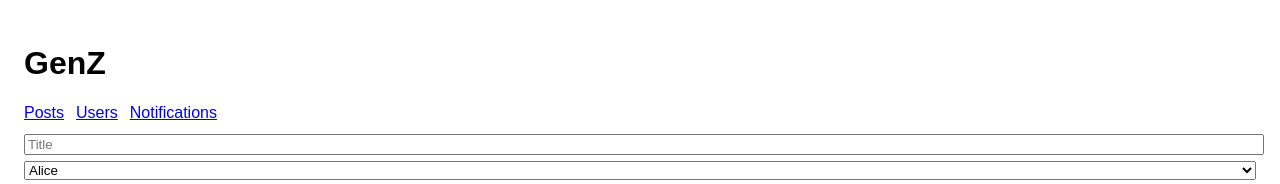
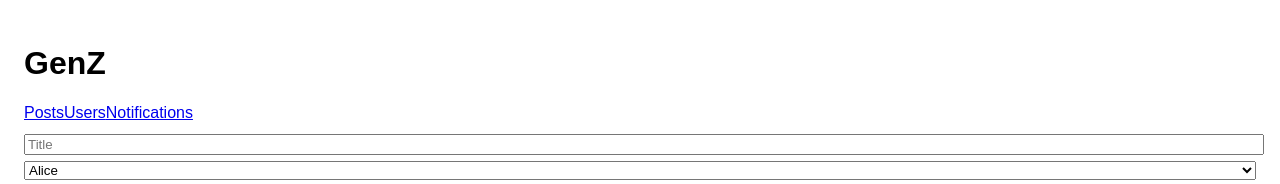
Before and after one commit to acciojob/social-media-handesaurabh, a React app: page / in a window 1280 px wide. Shown: the top 184 px of the page. Built offline with nearby package versions, Linux system fonts and the light colour scheme.

Commit message:
Update App.js

```diff
--- a/src/components/App.js
+++ b/src/components/App.js
@@ -56,7 +56,9 @@ function AppContent() {
     <div className="App">
       <header>
         <h1>GenZ</h1>
-        <Nav />
+        <a href="/" onClick={e => { e.preventDefault(); navigate('/'); }}>Posts</a>
+        <a href="/users" onClick={e => { e.preventDefault(); navigate('/users'); }}>Users</a>
+        <a href="/notifications" onClick={e => { e.preventDefault(); navigate('/notifications'); }}>Notifications</a>
       </header>
       <main>
         <Routes>
```
